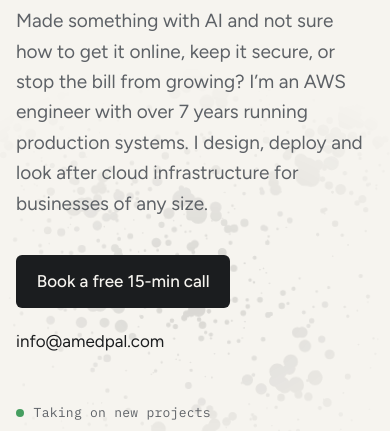
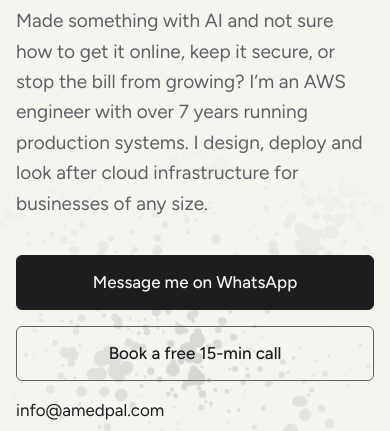
Before and after one commit to alfremedpal/amedpal-website, an Astro site: page / in a window 390 px wide. Shown: the part 415-846 px from the top of the page. Built offline with nearby package versions, Linux system fonts and the light colour scheme; Astro itself is replaced by a stand-in of ours.

Commit message:
Add WhatsApp to CTA

```diff
--- a/src/components/CallToAction.astro
+++ b/src/components/CallToAction.astro
@@ -1,12 +1,22 @@
 ---
+// Contact buttons (WhatsApp first, then call booking) and the email link.
+// WhatsApp is hidden while site.whatsapp is empty.
 import { site } from '../data/site';
 import { useTranslations } from '../i18n/ui';
 
 const t = useTranslations(Astro.currentLocale);
+
+const book = { href: site.calendly, label: t.cta.book };
+const whatsapp = site.whatsapp
+	? { href: `https://wa.me/${site.whatsapp.replace(/\D/g, '')}?text=${encodeURIComponent(t.cta.whatsappText)}`, label: t.cta.whatsapp }
+	: null;
+
+const [primary, secondary] = whatsapp ? [whatsapp, book] : [book, null];
 ---
 
 <div class="actions">
-	<a class="btn" href={site.calendly} target="_blank" rel="noreferrer">{t.cta.book}</a>
+	<a class="btn" href={primary.href} target="_blank" rel="noreferrer">{primary.label}</a>
+	{secondary && <a class="btn btn-secondary" href={secondary.href} target="_blank" rel="noreferrer">{secondary.label}</a>}
 	<a class="link" href={`mailto:${site.email}`}>{site.email}</a>
 </div>
 
@@ -15,7 +25,7 @@ const t = useTranslations(Astro.currentLocale);
 		display: flex;
 		flex-wrap: wrap;
 		align-items: center;
-		gap: 1.25rem 1.75rem;
+		gap: 1rem 1.25rem;
 		margin-top: 2.25rem;
 	}
 	.btn {
@@ -23,15 +33,37 @@ const t = useTranslations(Astro.currentLocale);
 		padding: 0.8rem 1.3rem;
 		background: var(--ink);
 		color: var(--bg);
+		border: 1px solid var(--ink);
 		text-decoration: none;
 		font-weight: 500;
 		border-radius: 6px;
 		transition:
 			background-color 0.2s ease,
+			border-color 0.2s ease,
+			color 0.2s ease,
 			transform 0.2s ease;
 	}
 	.btn:hover {
 		background: var(--accent);
+		border-color: var(--accent);
 		transform: translateY(-1px);
 	}
+	/* Outlined, so it doesn't compete with the primary button. */
+	.btn-secondary {
+		background: transparent;
+		color: var(--ink);
+		border-color: var(--muted); /* --line is too faint (<3:1) for a button edge */
+	}
+	.btn-secondary:hover {
+		background: transparent;
+		color: var(--accent);
+		border-color: var(--accent);
+	}
+	/* Phones: buttons stack at full width, same size. */
+	@media (max-width: 40rem) {
+		.btn {
+			width: 100%;
+			text-align: center;
+		}
+	}
 </style>
--- a/src/data/site.ts
+++ b/src/data/site.ts
@@ -3,6 +3,9 @@ export const site = {
 	brand: 'amedpal',
 	email: 'info@amedpal.com',
 	calendly: 'https://calendly.com/amedpal/quick-intro',
+	// WhatsApp Business number with country code, e.g. '+52 1 55 1234 5678' (non-digits are stripped).
+	// Leave empty to hide the WhatsApp button.
+	whatsapp: '+52 55 3218 2165',
 	socials: [
 		{ label: 'GitHub', href: 'https://github.com/alfremedpal/' },
 		{ label: 'LinkedIn', href: 'https://www.linkedin.com/in/alfredo-medina-874749121/' },
--- a/src/i18n/ui.ts
+++ b/src/i18n/ui.ts
@@ -24,7 +24,11 @@ const en = {
 		language: 'Language',
 	},
 	footer: { social: 'Social' },
-	cta: { book: 'Book a free 15-min call' },
+	cta: {
+		book: 'Book a free 15-min call',
+		whatsapp: 'Message me on WhatsApp',
+		whatsappText: 'Hi Alfredo, I found your website and I’d like to talk about my project.',
+	},
 	suggest: { text: 'This site is also available in English.', action: 'View in English', dismiss: 'Dismiss' },
 	hero: {
 		eyebrow: 'Cloud & DevOps engineer, AWS',
@@ -98,7 +102,11 @@ const es: Dict = {
 		language: 'Idioma',
 	},
 	footer: { social: 'Redes' },
-	cta: { book: 'Agenda una llamada gratis de 15 min' },
+	cta: {
+		book: 'Agenda una llamada gratis de 15 min',
+		whatsapp: 'Escríbeme por WhatsApp',
+		whatsappText: 'Hola Alfredo, vi tu sitio web y me gustaría platicar sobre mi proyecto.',
+	},
 	suggest: { text: 'Este sitio también está disponible en español.', action: 'Ver en español', dismiss: 'Cerrar' },
 	hero: {
 		eyebrow: 'Ingeniero Cloud y DevOps, AWS',
```
